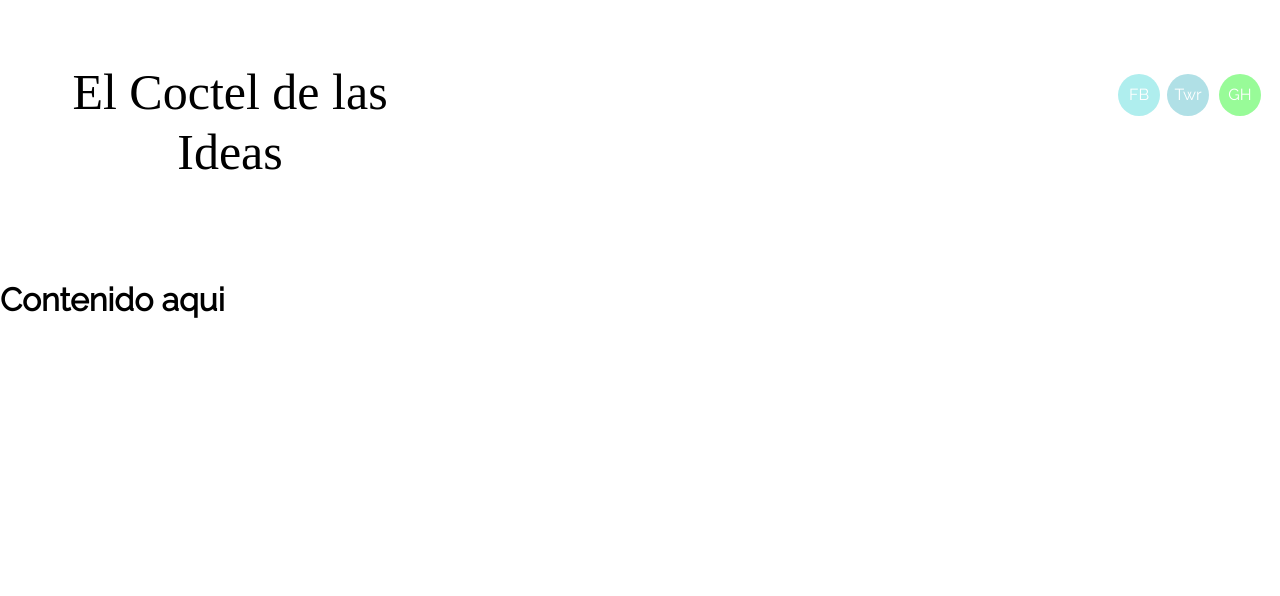
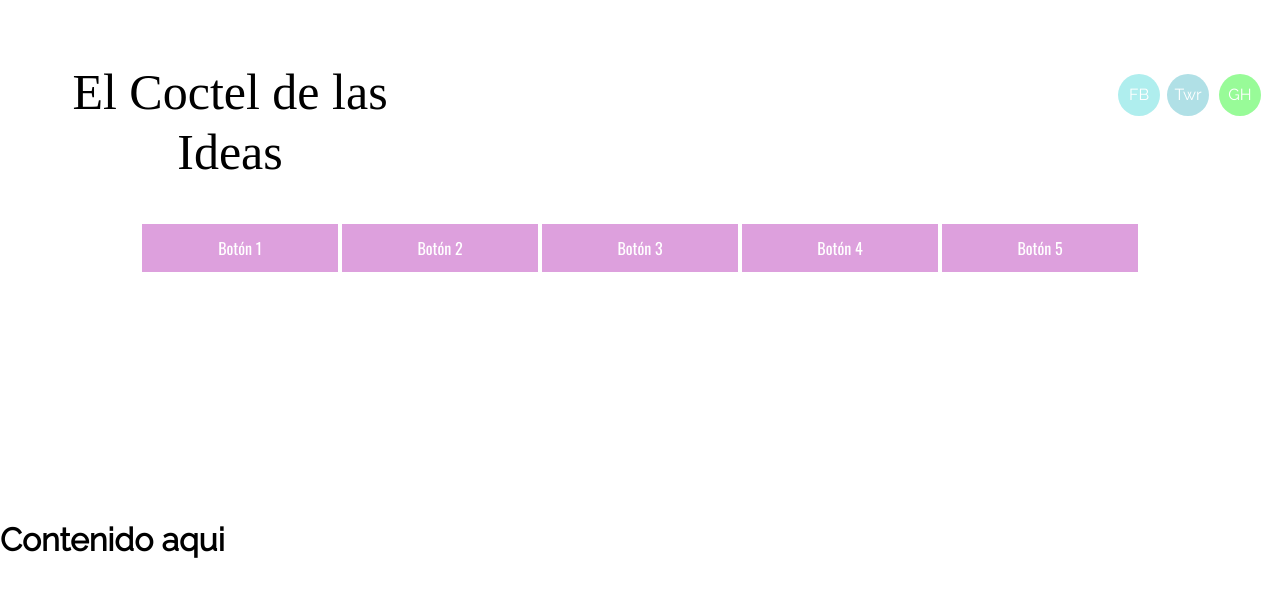
Before and after one commit to eli-triniguerrero/cocteldeideas, a plain HTML site: page docs/index.html in a window 1280 px wide. Drawn offline with nearby package versions, Linux system fonts and the light colour scheme; a web font is replaced by a local one.

Commit message:
agregando barra de navegacion para botones principales

```diff
--- a/docs/css/style.css
+++ b/docs/css/style.css
@@ -2,6 +2,7 @@
     margin: 0;
     padding: 0;
     list-style: none;
+    text-decoration: none;
     font-family: 'Raleway', sans-serif;
 }
 /* .-.-.-.-tipografias-.-.-.-
@@ -13,7 +14,9 @@ TEXTO GRAL
 font-family: 'Raleway', sans-serif; */
 
 
-/* ///.\\\. H E A D E R .///.\\\. */
+/* ///.\\\.///.\\\.///.\\\.///.\\\.///.\\\.
+///.\\\.///. H E A D E R .///.\\\.///.
+///.\\\.///.\\\.///.\\\.///.\\\.///.\\\.*/
 .header {
     position: relative;
     margin: 2rem auto;
@@ -21,7 +24,6 @@ font-family: 'Raleway', sans-serif; */
     height: 20vh;
     /* background: purple; */
 }
-
 #logo {
     position: absolute;
     top: 30px;
@@ -57,3 +59,29 @@ font-family: 'Raleway', sans-serif; */
     right: 19px;
     background: palegreen;
 }
+/* ///.\\\.///.\\\.///.\\\.///.\\\.///.\\\.
+///.\\\.///. NAVIGATION .///.\\\.///.
+///.\\\.///.\\\.///.\\\.///.\\\.///.\\\.*/
+.navigation {
+    position: relative;
+    margin: auto;
+    width: 1000px;
+    height: 30vh;
+}
+.btns {
+    float: left;
+    width: 196px;
+    height: 48px;
+    margin: 0 2px;
+    background: plum;
+    font-family: 'Oswald', sans-serif;
+    color: white;
+    text-align: center;
+    line-height: 48px;
+}
+a .btns:hover {
+    background: rgb(179, 90, 179);
+}
+a .btns:active {
+    background: rgb(153, 64, 153);
+}
--- a/docs/index.html
+++ b/docs/index.html
@@ -15,13 +15,23 @@
 <header class="header">
     <!--LOGOTIPI-->
     <div id="logo">El Coctel de las Ideas</div>
-
     <!--Redes sociales-->
     <div id="btn-fb" class="social">FB</div>
     <div id="btn-twr" class="social">Twr</div>
     <div id="btn-gh" class="social">GH</div>
+</header>
 
-</header>
+<!-- ///.\\\.///.\\\. NAVEGATION .///.\\\.///.\\\-->
+<nav class="navigation">
+    <ul>
+        <a href="#" class="btns">Botón 1</a>
+        <a href="#" class="btns">Botón 2</a>
+        <a href="#" class="btns">Botón 3</a>
+        <a href="#" class="btns">Botón 4</a>
+        <a href="#" class="btns">Botón 5</a>
+    </ul>
+</nav>
+
 <br/>
 <br/>
 <br/>
```
